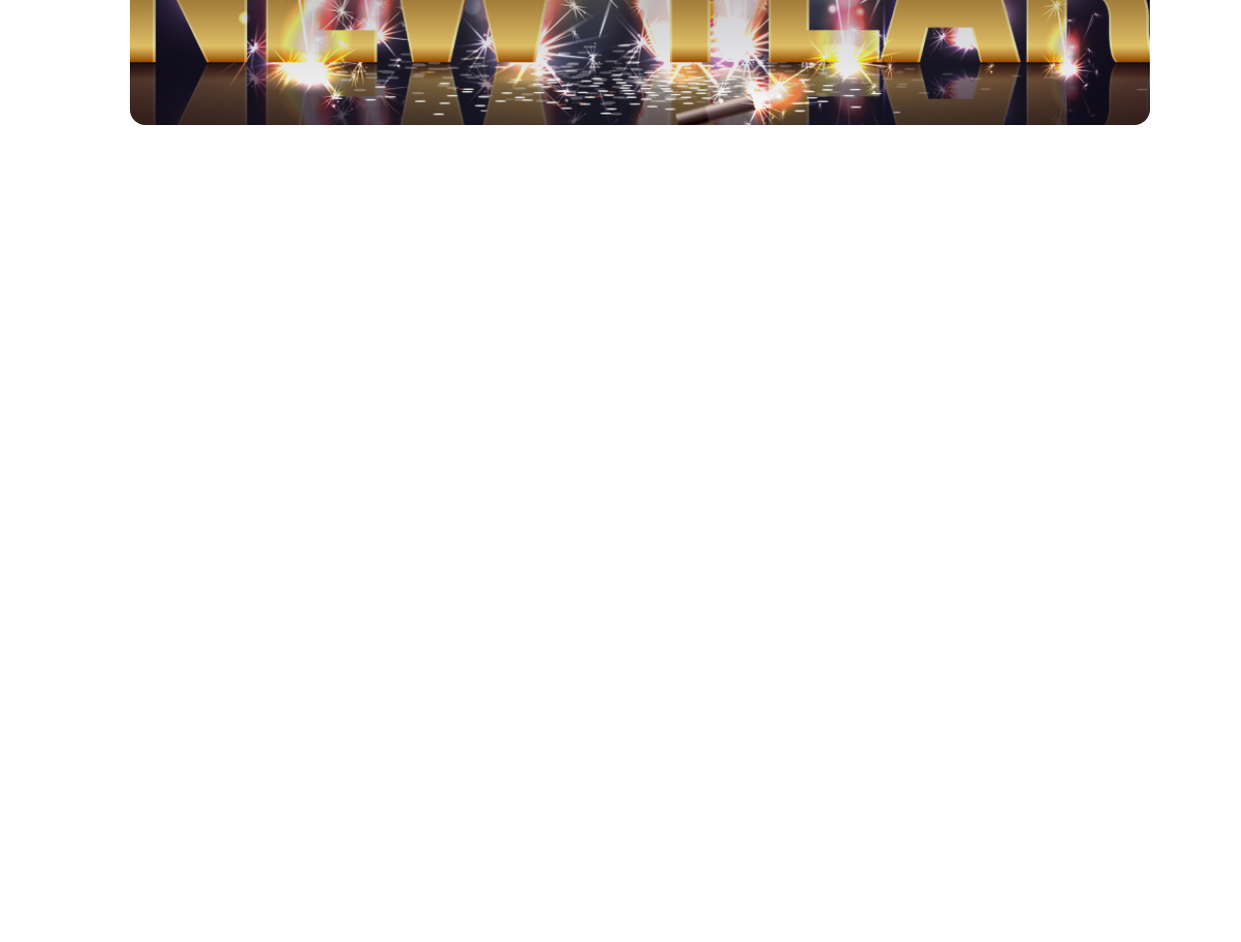
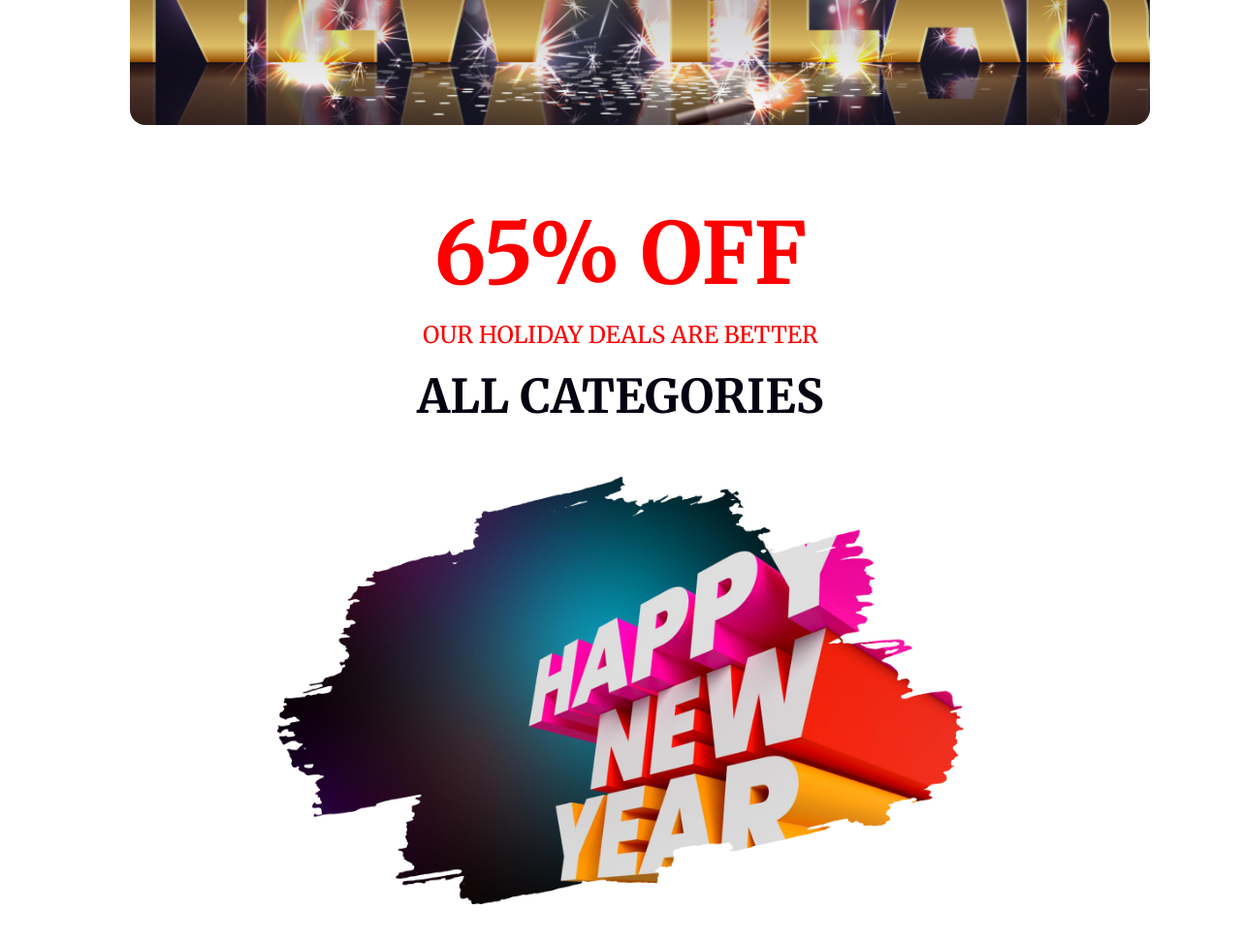
Before and after one commit to tnayem/new-year, a plain HTML site: page index.html in a window 1280 px wide. Shown: the part 500-1472 px from the top of the page at 97% size. Before the commit the page ends 800 px from the top, so only its background shows below. Drawn offline with Linux system fonts and the light colour scheme.

Commit message:
offer section compleate

```diff
--- a/css/style.css
+++ b/css/style.css
@@ -31,3 +31,35 @@ body {
     line-height: 30px;
 
 }
+/* offer section start */
+.offer{
+    margin-top: 120px;
+}
+.offer-text{
+    text-align: center;
+    line-height: 25px;
+}
+.offer-text h1{
+    font-size: 88px;
+    color: #F00;
+    font-weight: 700;
+}
+.offer-text p{
+    color: #F00;
+    font-size: 24px;
+    font-weight: 500;
+}
+.offer-text h2{
+    color: #070211;
+    font-size: 48px;
+    font-weight: 700;
+}
+.offer-img{
+    width: 70%;
+    margin: auto;
+}
+.offer-img img{
+    width: 100%;
+    margin: 30px 0;
+}
+/* offer section end */
--- a/index.html
+++ b/index.html
@@ -14,6 +14,7 @@
 </head>
 
 <body>
+    <!-- header section start -->
     <header class="container">
         <div class="header-bannar">
             <h3>Happy New Year</h3>
@@ -21,9 +22,23 @@
             <h1>Celebration</h1>
         </div>
     </header>
+    <!-- header section end -->
+    <!-- main section start -->
     <main>
-
+        <!-- offer section start -->
+        <div class="offer container">
+            <div class="offer-text">
+                <h1>65% OFF</h1>
+                <p>OUR HOLIDAY DEALS ARE BETTER</p>
+                <h2>ALL CATEGORIES</h2>
+            </div>
+            <div class="offer-img">
+                <img src="/img/New-Year-Photo.png" alt="">
+            </div>
+        </div>
+        <!-- offer section end -->
     </main>
+    <!-- main section end -->
     <footer>
 
     </footer>
```
Also changed, not shown: img/New-Year-Photo.png (renamed from img/New Year Photo.png).
